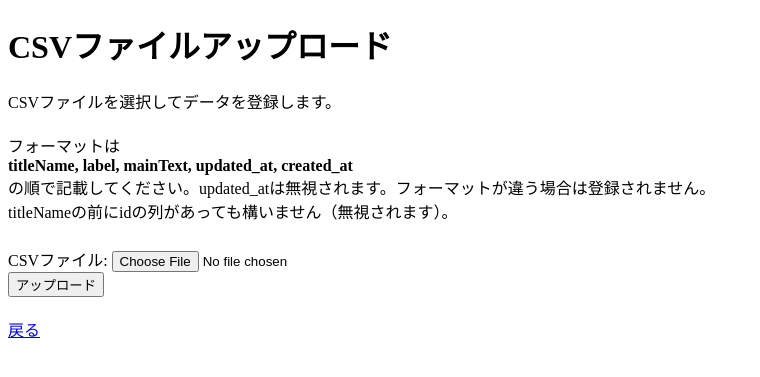
After one commit to gkjg8787/WebMemo-Django, a Django app: page /webmemo/csv-upload/ in a window 1280 px wide. The commit adds this page. Shown: the top 377 px of the page, without its empty margins (0-760 px from the left). Run offline with Django 4.2, Linux system fonts and the light colour scheme.

Commit message:
add upload csv file

```diff
--- /dev/null
+++ b/mysite/webmemo/forms.py
@@ -0,0 +1,11 @@
+from django import forms
+from .models import MemoText
+
+
+# フォーム定義
+class CSVUploadForm(forms.ModelForm):
+    csv_file = forms.FileField(label="CSVファイル")
+
+    class Meta:
+        model = MemoText
+        fields = ["csv_file"]
--- /dev/null
+++ b/mysite/webmemo/static/webmemo/css/upload.css
@@ -0,0 +1,11 @@
+.upload_summary {
+    margin-top: 20px;
+    margin-bottom: 20px;
+}
+.upload_description {
+
+}
+.upload_form {
+    margin-top: 24px;
+    margin-bottom: 20px;
+}
--- /dev/null
+++ b/mysite/webmemo/templates/webmemo/csv_upload.html
@@ -0,0 +1,34 @@
+{% load static %}
+<!DOCTYPE html>
+<html lang="ja">
+  <head>
+    <meta charset="utf-8" />
+    <title>CSVファイルアップロード</title>
+    <link rel="stylesheet" href="{% static 'webmemo/css/upload.css' %}" type="text/css">
+    <link rel="icon" href="{% static 'webmemo/icon/favicon.ico' %}">
+  </head>
+  <body>
+    <h1>CSVファイルアップロード</h1>
+    <div class="upload_summary">CSVファイルを選択してデータを登録します。</div>
+    <div class="upload_description">
+        フォーマットは<br><b>titleName, label, mainText, updated_at, created_at</b><br>
+        の順で記載してください。updated_atは無視されます。フォーマットが違う場合は登録されません。<br>
+        titleNameの前にidの列があっても構いません（無視されます）。
+    </div>
+    <div class="upload_form">
+    <form method="post" enctype="multipart/form-data">
+        {% csrf_token %}
+        {{ form.csv_file.label }}: {{ form.csv_file }}<br>
+        <button type="submit">アップロード</button>
+    </form>
+    </div>
+    {% if messages %}
+        <ul>
+            {% for message in messages %}
+                <li>{{ message }}</li>
+            {% endfor %}
+        </ul>
+    {% endif %}
+    <p><a href="{% url 'webmemo:index' %}">戻る</a></p>
+  </body>
+</html>
--- a/mysite/webmemo/templates/webmemo/edit.html
+++ b/mysite/webmemo/templates/webmemo/edit.html
@@ -11,6 +11,7 @@
     {% if update_msg %}
     <p>{{ update_msg }}</p><br>
     {% endif %}
+    <h1>メモ詳細</h1>
     <form action="{% url 'webmemo:edit' memo.id %}" method="post" onSubmit="return checkUpSubmit('変更')">
         {% csrf_token %}
         <input type="hidden" name="textId" value="{{ memo.id }}">
--- a/mysite/webmemo/templates/webmemo/index.html
+++ b/mysite/webmemo/templates/webmemo/index.html
@@ -27,6 +27,9 @@
         {% csrf_token %}
         <button type="submit" name="webmemo_act" value="add">メモ追加</button></button>
     </form></p>
+    <form action="{% url 'webmemo:csv_upload' %}" method="get">
+      <input type="submit" value="ファイルで追加">
+    </form>
     <p><form id="search_webmemo" action="{% url 'webmemo:index' %}" method="get">
         <select name="cate">
           <option value="title" {{ cate.title }}>タイトル</option>
--- a/mysite/webmemo/urls.py
+++ b/mysite/webmemo/urls.py
@@ -7,4 +7,5 @@ urlpatterns = [
     path("", views.index, name="index"),
     path("<int:memo_id>/", views.edit, name="edit"),
     path("csv-download/", views.csv_download, name="csv_download"),
+    path("csv-upload/", views.csv_upload, name="csv_upload"),
 ]
--- a/mysite/webmemo/views.py
+++ b/mysite/webmemo/views.py
@@ -1,12 +1,14 @@
 from datetime import datetime, timezone
-from dateutil import tz
 from dataclasses import dataclass, asdict, field
 import csv
 
 from django.shortcuts import render, get_object_or_404, redirect
 from django.http import HttpResponse
+from dateutil import tz
+from dateutil import parser
 
 from .models import MemoText
+from .forms import CSVUploadForm
 
 JST = tz.gettz("Asia/Tokyo")
 
@@ -208,3 +210,71 @@ def csv_download(request):
         )  # データ行の書き込み
 
     return response
+
+
+def csv_upload(request):
+    if request.method == "POST":
+        # アップロードされたファイルを取得
+        form = CSVUploadForm(request.POST, request.FILES)
+
+        if form.is_valid():
+            # CSVファイルの処理
+            csv_file = request.FILES["csv_file"]
+            csv_reader = csv.reader(csv_file.read().decode().splitlines())
+
+            # ヘッダー行を除外
+            next(csv_reader)
+
+            # 各行を処理
+            messages: list[str] = ["1行目　ヘッダーをスキップします。"]
+            header_margin = 2
+            add_data: dict[int, dict] = {}
+            bad_data: dict[int, str] = {}
+            for row_idx, row in enumerate(csv_reader):
+                if len(row) == 5:
+                    # データを生成
+                    data = {
+                        "titleName": row[0],
+                        "label": row[1],
+                        "mainText": row[2],
+                        "created_at": parser.parse(row[3]),
+                        "updated_at": parser.parse(row[4]),
+                    }
+                    add_data[row_idx + header_margin] = data
+                    continue
+                elif len(row) == 6:
+                    data = {
+                        "titleName": row[1],
+                        "label": row[2],
+                        "mainText": row[3],
+                        "created_at": parser.parse(row[4]),
+                        "updated_at": parser.parse(row[5]),
+                    }
+                    add_data[row_idx + header_margin] = data
+                    continue
+                else:
+                    bad_data[row_idx + header_margin] = "フォーマットが違います。"
+            if not bad_data:
+                for idx, data in add_data.items():
+                    # DBに保存
+                    messages.append(
+                        f"{idx}行目　{data['titleName']}, {data['label']}, を追加します。"
+                    )
+                    MemoText.objects.create(**data)
+                if len(add_data):
+                    messages.append("CSVファイルをアップロードしました。")
+                else:
+                    messages.append("有効なデータがありません。")
+            else:
+                for idx, data in bad_data.items():
+                    messages.append(f"{idx}行目　{data}")
+                messages.append("CSVファイルのアップロードを中止しました。")
+
+            return render(
+                request, "webmemo/csv_upload.html", {"form": form, "messages": messages}
+            )
+    else:
+        # フォームを表示
+        form = CSVUploadForm()
+
+    return render(request, "webmemo/csv_upload.html", {"form": form})
```
